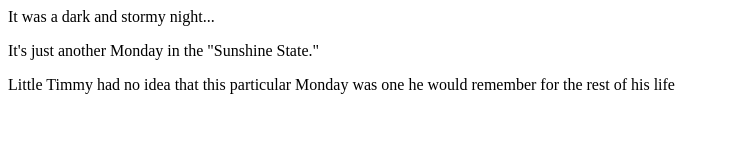
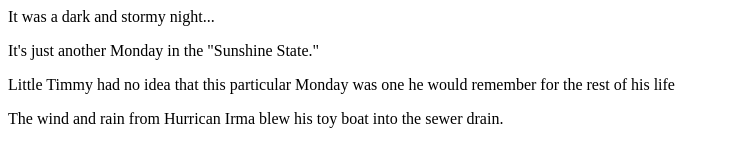
Before and after one commit to ludoll/fireside_story, a plain HTML site: page index.html in a window 1280 px wide. Shown: the whole page, without its empty margins (0-730 px from the left). Drawn offline with Linux system fonts and the light colour scheme.

Commit message:
fourth line

```diff
--- a/index.html
+++ b/index.html
@@ -4,5 +4,6 @@
       <p>It's just another Monday in the "Sunshine State."</p>
       <p>Little Timmy had no idea that this particular Monday was one he would
         remember for the rest of his life</p>
+      <p>The wind and rain from Hurrican Irma blew his toy boat into the sewer drain.</p>
     </body>
   </html>
```
